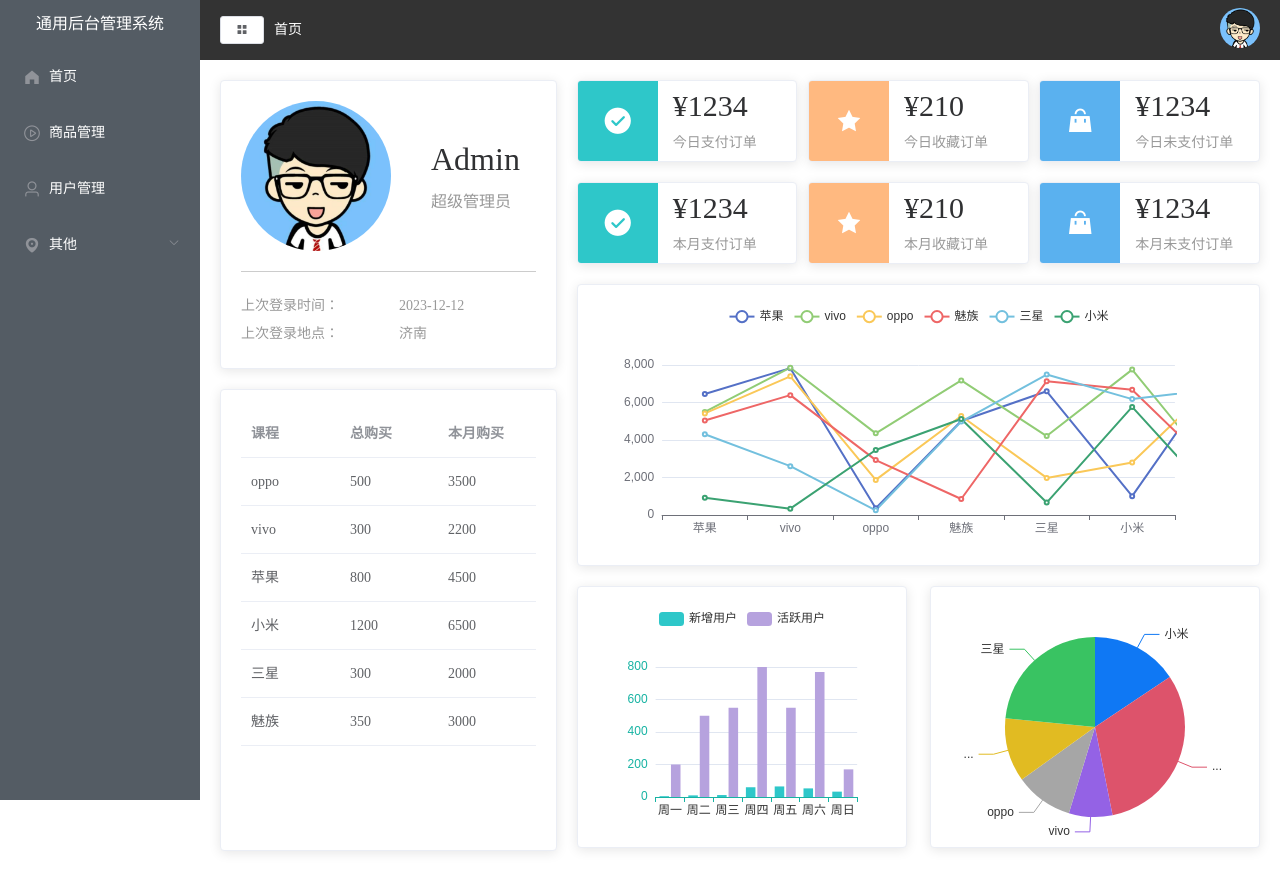
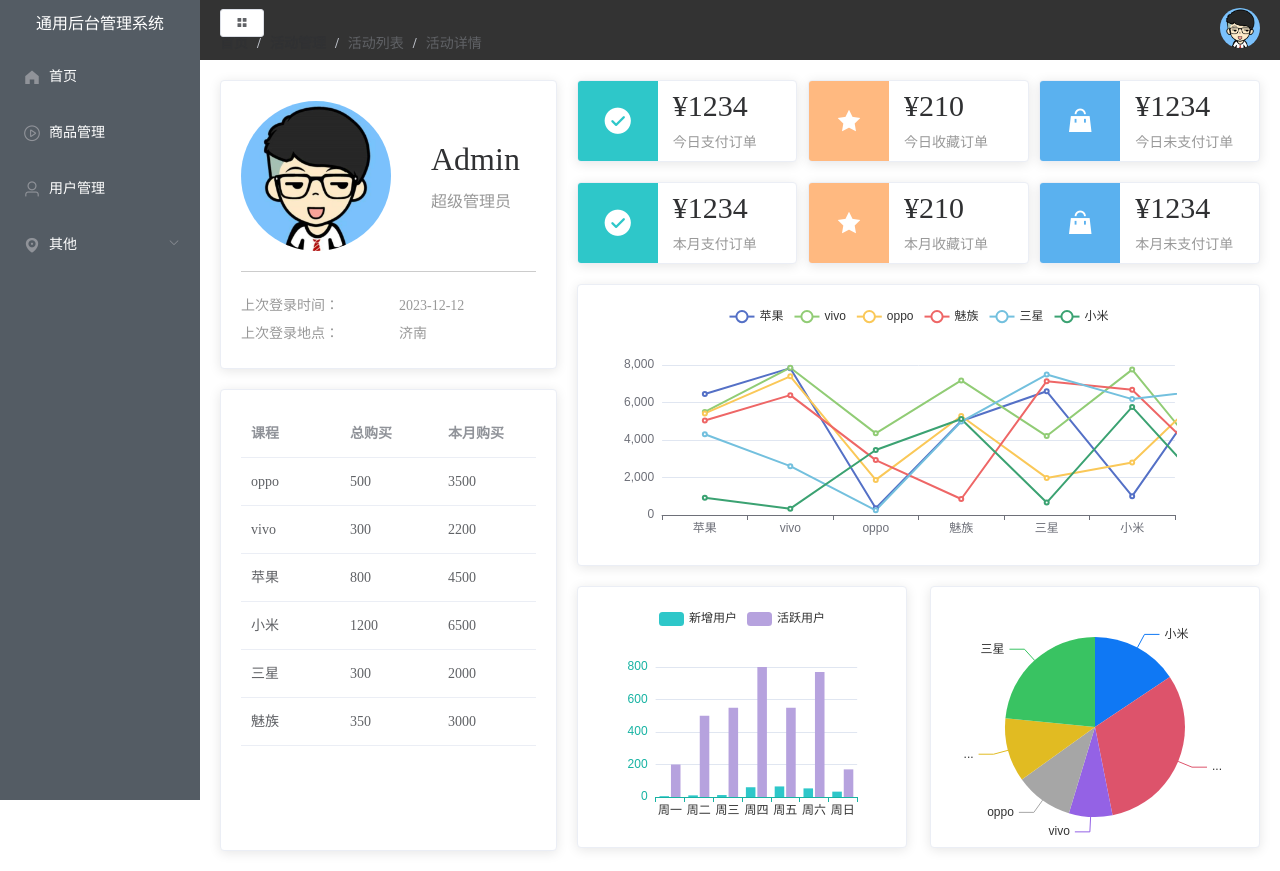
Before and after one commit to Afei14138/my-vue2-app, a Vue app: page /#/home in a window 1280 px wide. Built offline with nearby package versions, Linux system fonts and the light colour scheme.

Commit message:
引入面包屑组件

```diff
--- a/src/components/CommonHeader.vue
+++ b/src/components/CommonHeader.vue
@@ -3,7 +3,12 @@
         <div class="l-content">
             <el-button @click="handleMenu" icon="el-icon-menu" size="mini"></el-button>
             <!--面包屑-->
-            <span class="text">首页</span>
+            <el-breadcrumb separator="/">
+                <el-breadcrumb-item :to="{ path: '/' }">首页</el-breadcrumb-item>
+                <el-breadcrumb-item><a href="/">活动管理</a></el-breadcrumb-item>
+                <el-breadcrumb-item>活动列表</el-breadcrumb-item>
+                <el-breadcrumb-item>活动详情</el-breadcrumb-item>
+            </el-breadcrumb>
         </div>
         <div class="r-content">
             <el-dropdown>
@@ -26,14 +31,15 @@
     data() {
         return {}
     },
-    methods:{
-        handleMenu(){
+    methods: {
+        handleMenu() {
             this.$store.commit('collapseMenu')
         }
     }
 }
 
 </script>
+
 <style>
 .header-container {
     padding: 0 20px;
@@ -48,8 +54,9 @@
         font-size: 14px;
         margin-left: 10px;
     }
-    .r-content{
-        .user{
+
+    .r-content {
+        .user {
             width: 40px;
             height: 40px;
             border-radius: 50%;
```
